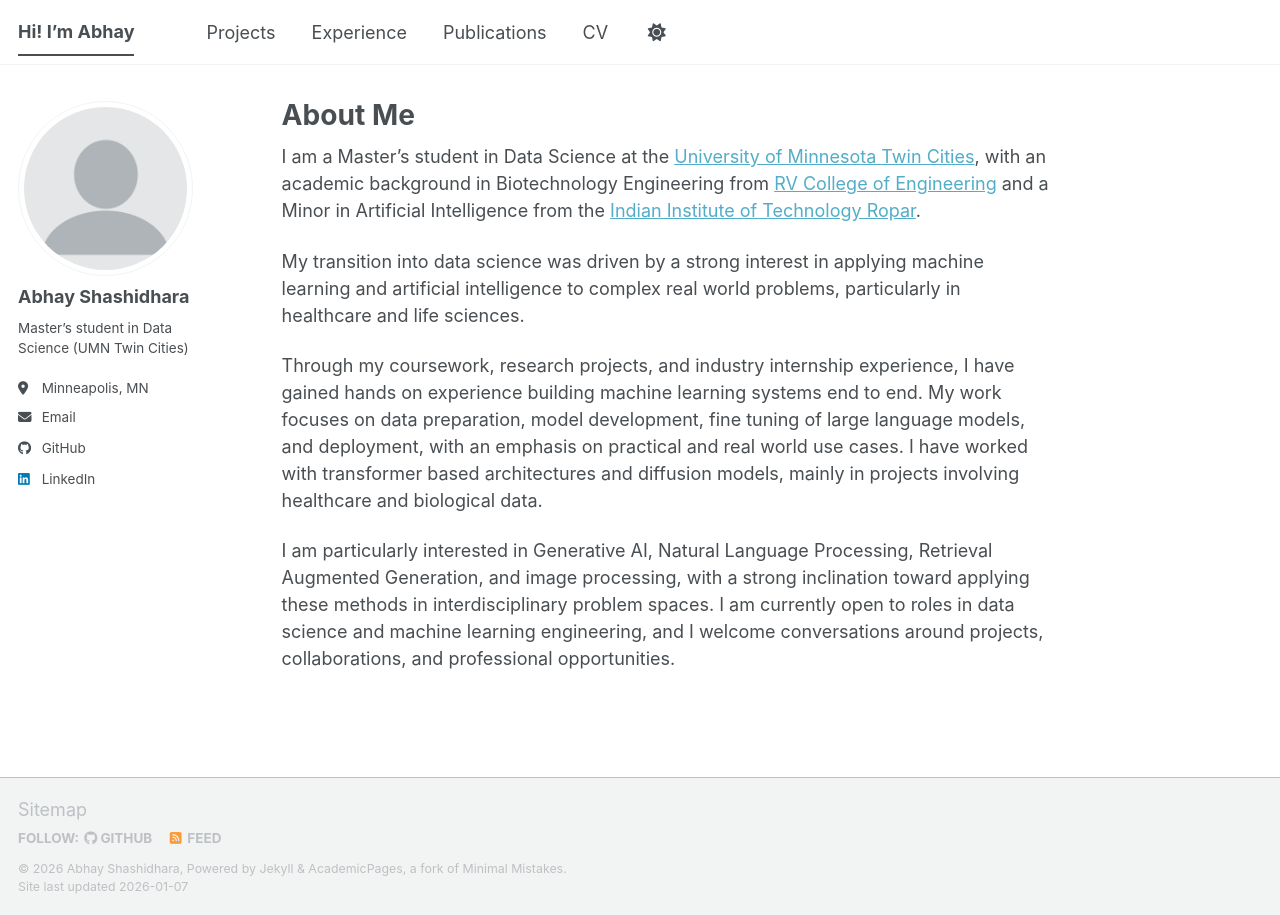
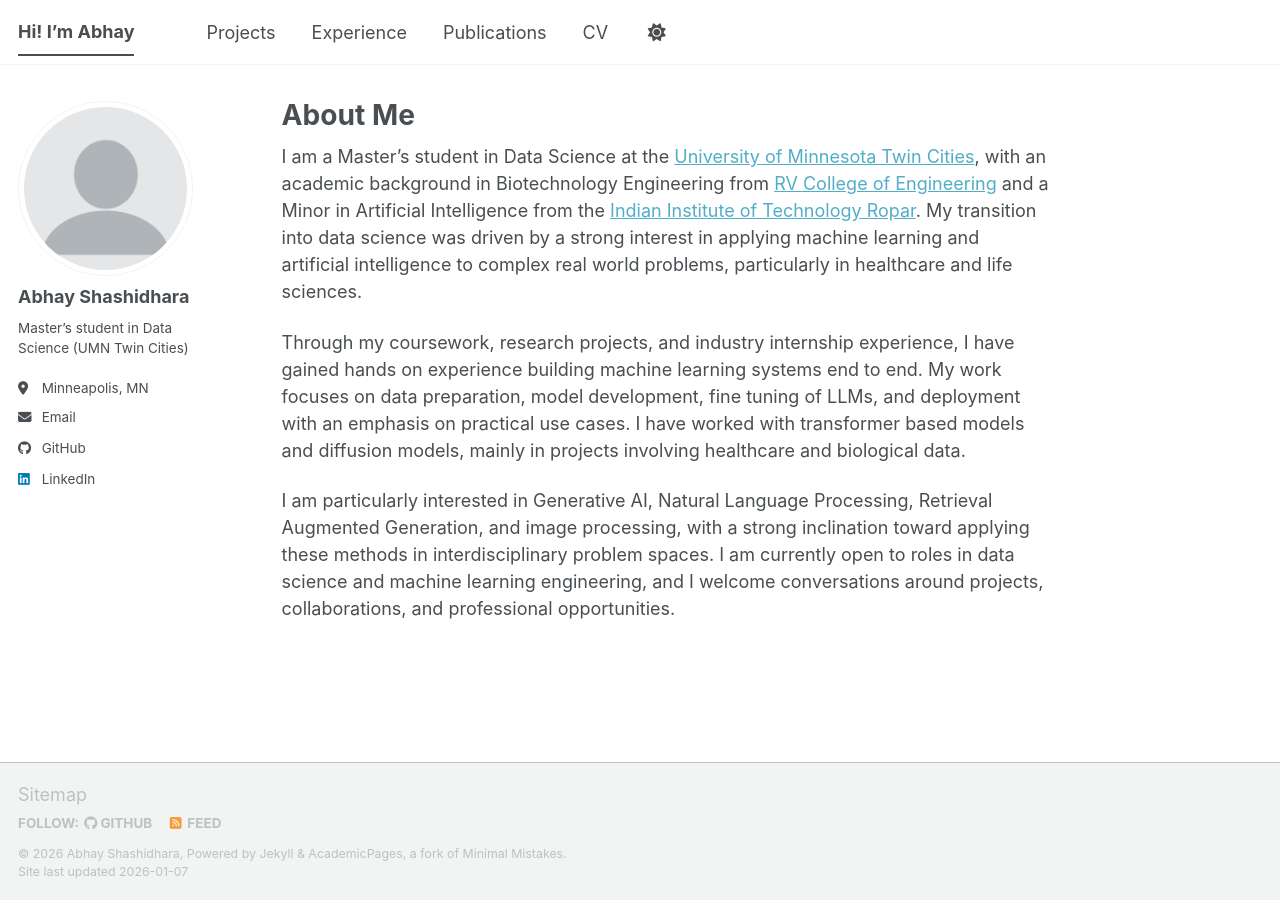
Before and after one commit to abhayshashidhara/AbhayShashidhara.github.io, a Jekyll site: the page built from _pages/about.md, in a window 1280 px wide. Built offline with Jekyll 4.4.1, drawn with Linux system fonts in a browser that asks for light colours; a script bundle is joined from its source files by our own code; library files that are not in the unit come from our copies.

Commit message:
Update about.md

```diff
--- a/_pages/about.md
+++ b/_pages/about.md
@@ -4,10 +4,8 @@
 permalink: /
 author_profile: true
 ---
-I am a Master’s student in Data Science at the [University of Minnesota Twin Cities](https://cse.umn.edu/datascience), with an academic background in Biotechnology Engineering from [RV College of Engineering](https://rvce.edu.in/departments/biotechnology/department_of_biotechnology) and a Minor in Artificial Intelligence from the [Indian Institute of Technology Ropar](https://www.iitrpr.ac.in/).
+I am a Master’s student in Data Science at the [University of Minnesota Twin Cities](https://cse.umn.edu/datascience), with an academic background in Biotechnology Engineering from [RV College of Engineering](https://rvce.edu.in/departments/biotechnology/department_of_biotechnology) and a Minor in Artificial Intelligence from the [Indian Institute of Technology Ropar](https://www.iitrpr.ac.in/). My transition into data science was driven by a strong interest in applying machine learning and artificial intelligence to complex real world problems, particularly in healthcare and life sciences.
 
-My transition into data science was driven by a strong interest in applying machine learning and artificial intelligence to complex real world problems, particularly in healthcare and life sciences.
-
-Through my coursework, research projects, and industry internship experience, I have gained hands on experience building machine learning systems end to end. My work focuses on data preparation, model development, fine tuning of large language models, and deployment, with an emphasis on practical and real world use cases. I have worked with transformer based architectures and diffusion models, mainly in projects involving healthcare and biological data.
+Through my coursework, research projects, and industry internship experience, I have gained hands on experience building machine learning systems end to end. My work focuses on data preparation, model development, fine tuning of LLMs, and deployment with an emphasis on practical use cases. I have worked with transformer based models and diffusion models, mainly in projects involving healthcare and biological data.
 
 I am particularly interested in Generative AI, Natural Language Processing, Retrieval Augmented Generation, and image processing, with a strong inclination toward applying these methods in interdisciplinary problem spaces. I am currently open to roles in data science and machine learning engineering, and I welcome conversations around projects, collaborations, and professional opportunities.
```
